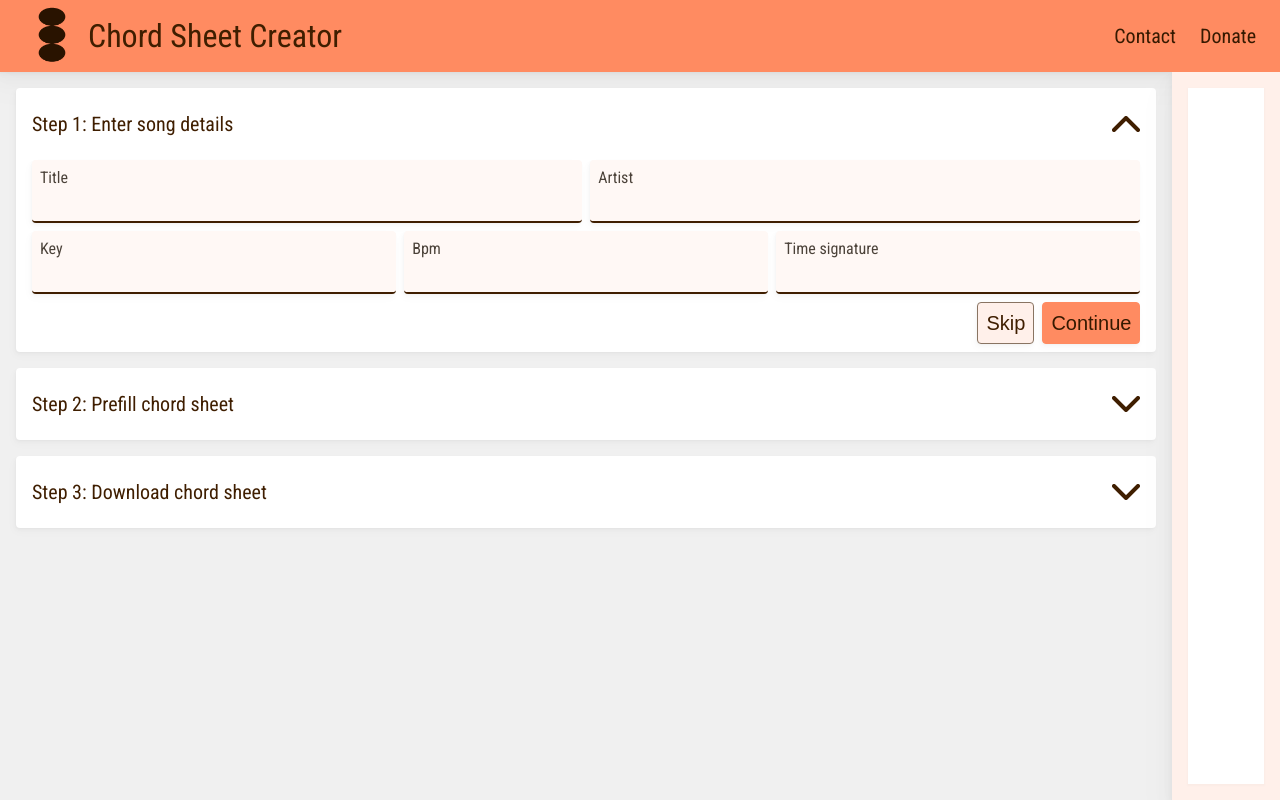
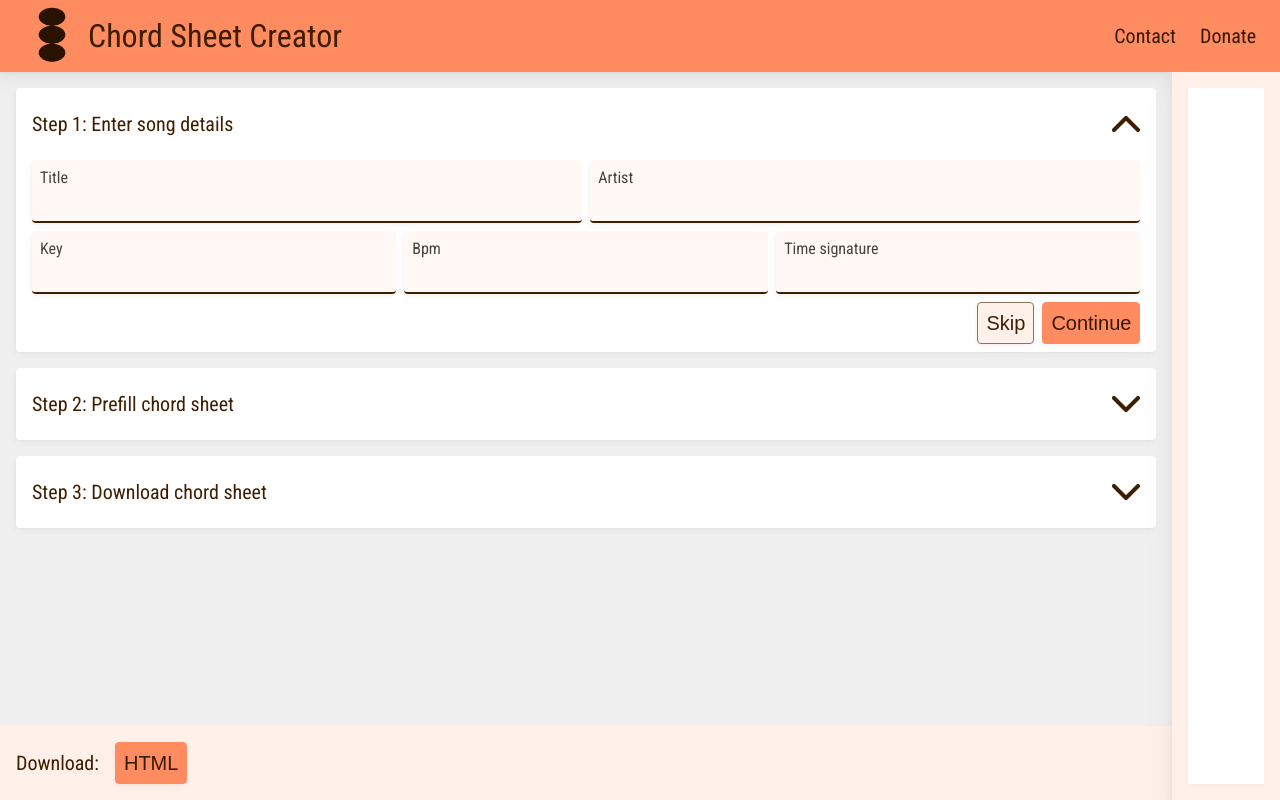
Before and after one commit to occrg/chord-sheet-creator, a Vue app in the folder chord_sheet_creator/: page / in a window 1280 px wide. Built offline with nearby package versions, Linux system fonts and the light colour scheme.

Commit message:
added download panel with useless html download button

```diff
--- a/chord_sheet_creator/public/main.css
+++ b/chord_sheet_creator/public/main.css
@@ -304,6 +304,10 @@ textarea {
     .no-scroll-for-non-large {
         overflow-y: auto;
     }
+
+    .no-top-padding-for-non-large {
+        padding-top: 0px;
+    }
 }
 
 @media (width <= 703px) {
--- a/chord_sheet_creator/src/App.vue
+++ b/chord_sheet_creator/src/App.vue
@@ -1,5 +1,6 @@
 <script setup lang="ts">
 import ChordSheetInput from "./components/chord_sheet_input/ChordSheetInput.vue";
+import ChordSheetControls from "./components/chord_sheet_controls/ChordSheetControls.vue";
 import ChordSheetPreviewContainer from "./components/chord_sheet_preview/ChordSheetPreviewContainer.vue";
 import HeaderBar from "./components/header_bar/HeaderBar.vue";
 import WindowPropertiesGenerator from "./components/utilities/WindowPropertiesGenerator.vue";
@@ -18,7 +19,12 @@ import WindowPropertiesGenerator from "./components/utilities/WindowPropertiesGe
       fill-space
       vertical-scroll
       no-scroll-for-non-large">
-      <ChordSheetInput></ChordSheetInput>
+      <div id="chord-sheet-interactions"
+        class="vertical-layout
+          fill-space">
+        <ChordSheetInput></ChordSheetInput>
+        <ChordSheetControls></ChordSheetControls>
+      </div>
       <ChordSheetPreviewContainer></ChordSheetPreviewContainer>
       <WindowPropertiesGenerator></WindowPropertiesGenerator>
     </div>
--- /dev/null
+++ b/chord_sheet_creator/src/components/chord_sheet_controls/ChordSheetControls.vue
@@ -0,0 +1,32 @@
+<script setup lang="ts">
+import { ButtonStyle } from "../reusable/Button.vue";
+import Button from "../reusable/Button.vue";
+</script>
+
+<template>
+    <div id="chord-sheet-controls"
+      class="horizontal-layout
+      medium-horizontal-gap
+      primary-background-light
+      large-vertical-padding
+      large-horizontal-padding">
+      <p class="key-text vertical-layout primary-middle">Download:</p>
+      <div id="download-buttons">
+        <Button
+          @buttonClicked="downloadHTML"
+          :buttonStyle="ButtonStyle.PRIMARY"
+          text="HTML"></Button>
+      </div>
+    </div>
+</template>
+
+<script lang="ts">
+export default {
+  name: "chord-sheet-controls",
+  methods: {
+    downloadHTML: function () {
+      console.log("download HTML button clicked");
+    }
+  }
+};
+</script>
--- a/chord_sheet_creator/src/components/chord_sheet_preview/ChordSheetPreviewContainer.vue
+++ b/chord_sheet_creator/src/components/chord_sheet_preview/ChordSheetPreviewContainer.vue
@@ -7,6 +7,7 @@ import ChordSheetPreview from "./ChordSheetPreview.vue";
     class="horizontal-layout
     large-horizontal-padding
     large-vertical-padding
+    no-top-padding-for-non-large
     primary-background-light
     far-from-back-shadow">
     <ChordSheetPreview></ChordSheetPreview>
```
Also changed, not shown: 1 other file (tests, documents, lock files or other folders).
